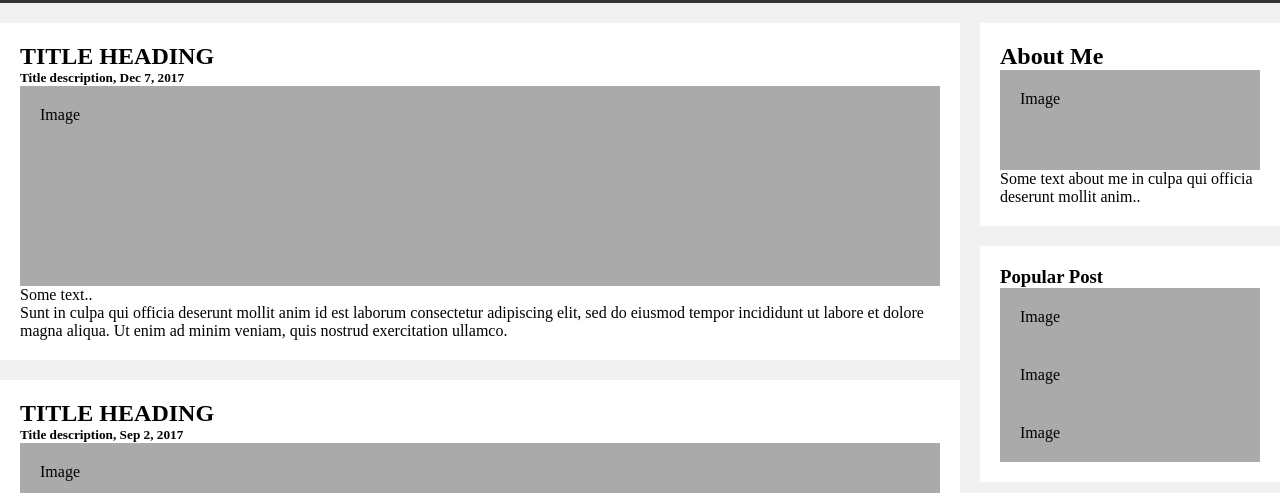
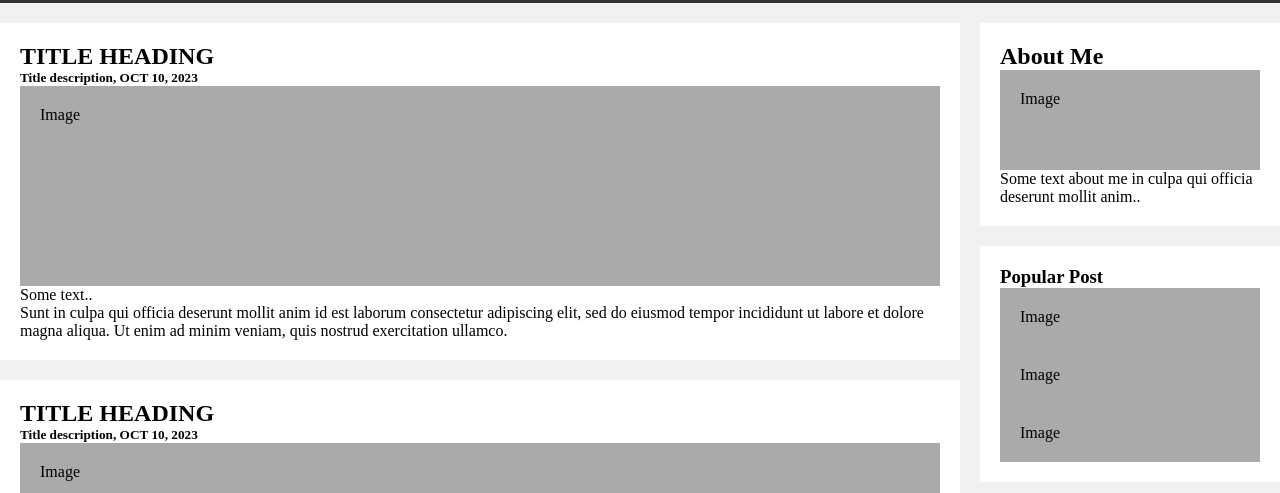
Before and after one commit to RizwanKhan-code/Simple-CARD-Webpage, a plain HTML site: page index.html in a window 1280 px wide. Shown: the part 160-653 px from the top of the page. Drawn offline with Linux system fonts and the light colour scheme.

Commit message:
index.html

```diff
--- a/index.html
+++ b/index.html
@@ -29,7 +29,7 @@
             <div class="col-left">
                 <div class="card">
                     <h2>TITLE HEADING</h2>
-                    <h5>Title description, Dec 7, 2017</h5>
+                    <h5>Title description, OCT 10, 2023</h5>
                     <div class="fakeimg" style="height:200px;">Image</div>
                     <p>Some text..</p>
                     <p>Sunt in culpa qui officia deserunt mollit anim id est laborum consectetur adipiscing elit, sed do
@@ -38,7 +38,7 @@
                 </div>
                 <div class="card">
                     <h2>TITLE HEADING</h2>
-                    <h5>Title description, Sep 2, 2017</h5>
+                    <h5>Title description, OCT 10, 2023</h5>
                     <div class="fakeimg" style="height:200px;">Image</div>
                     <p>Some text..</p>
                     <p>Sunt in culpa qui officia deserunt mollit anim id est laborum consectetur adipiscing elit, sed do
```
